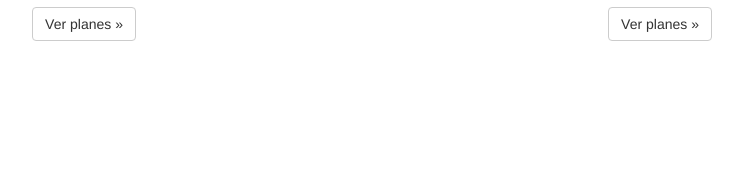
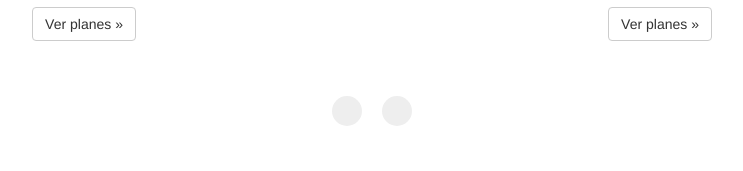
Before and after one commit to beevagrupo1/webapp, a Django app: page / in a window 1280 px wide. Shown: the part 1238-1409 px from the top of the page, without its empty margins (268-1011 px from the left). Before the commit the page ends 1279 px from the top, so only its background shows below. Run offline with Django 3.2, Linux system fonts and the light colour scheme; some libraries are stand-ins or nearby versions; some web fonts are replaced.

Commit message:
footer 2 ;)

```diff
--- a/static/webapp/css/style.css
+++ b/static/webapp/css/style.css
@@ -482,3 +482,36 @@ p + p {
   background-color: #DDCE29;
   border-color: #B7AC37;
 }
+
+.facebook_hover {
+    width:40px;
+}
+/* entypo */
+[class*="entypo-"]:before {
+  font-family: 'entypo', sans-serif;
+}
+.jffooter {
+  padding: 20px 0;
+  text-align: center;
+}
+
+.jfsocial {
+  display: inline-block;
+  width: 30px;
+  height: 30px;
+  margin: 0 10px;
+  line-height: 30px;
+  font-family: Entypo;
+  font-size: 15px;
+  text-align: center;
+  color: #bbb;
+  border-radius: 50%;
+  background: #eee;
+  overflow: hidden;
+  transition: color .3s;
+}
+
+.jfsocial:hover {
+  color: #000;
+  cursor: pointer;
+}
--- a/templates/webapp/base.html
+++ b/templates/webapp/base.html
@@ -19,6 +19,7 @@
     <link href="{% static 'webapp/css/theme.css' %}" rel="stylesheet">
     <link href="{% static 'webapp/css/style.css' %}" rel="stylesheet">
     <link href="//netdna.bootstrapcdn.com/font-awesome/4.0.0/css/font-awesome.css" rel="stylesheet">
+    <link href='http://weloveiconfonts.com/api/?family=entypo' rel='stylesheet' type='text/css'>
     {% block custom_css %}    {% endblock %}
 </head>
 <body>
@@ -188,5 +189,12 @@
     {% block custom_js %} {% endblock %}
 </footer>
 {# Read the documentation for more information #}
+<div class="jffooter">
+  <a title="[Druziapp] on Facebook" href="http://facebook.com/druziapp"><div class="jfsocial">&#62220;</div><a title="[Druziapp] on Twitter" href="http://yournetwork.ning.com"><div class="jfsocial">&#62217;</div>
+</div>
+</br>
+
+
+
 </body>
 </html>
```
Also changed, not shown: static/webapp/images/facebook.jpg (added), static/webapp/images/facebook.png (added).
